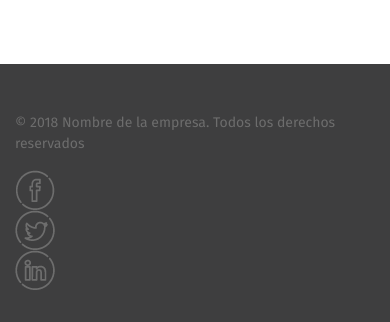
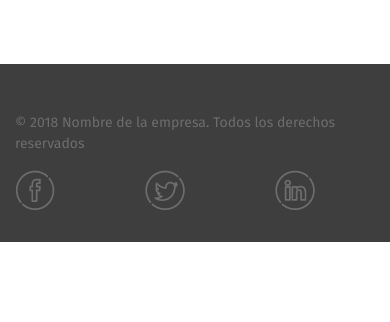
Before and after one commit to EvelynFarfan/ofactura.la, a plain HTML site: page index.html in a window 390 px wide. Shown: the part 6585-6907 px from the top of the page. After the commit the page ends 6827 px from the top, so only its background shows below. Drawn offline with nearby package versions, Linux system fonts and the light colour scheme.

Commit message:
responsive

```diff
--- a/index.html
+++ b/index.html
@@ -257,13 +257,13 @@
 				</div>
 				<div class="col-md-3 col-sm-6">
 					<div class="row">
-						<div class="col-md-4 col-xs-4">
+						<div class="col">
 							<a href="#"><img class="center-block" src="img/icons/facebook.png" alt="icono facebook"></a>
 						</div>
-						<div class="col-md-4 col-xs-4">
+						<div class="col">
 							<a href="#"><img class=center-block src="img/icons/twitter.png" alt="icono twitter"></a>
 						</div>
-						<div class="col-md-4 col-xs-4">
+						<div class="col">
 							<a href="#"><img class="center-block" src="img/icons/linkedin.png" alt="icono linjedin"></a>
 						</div>
 					</div>
```
